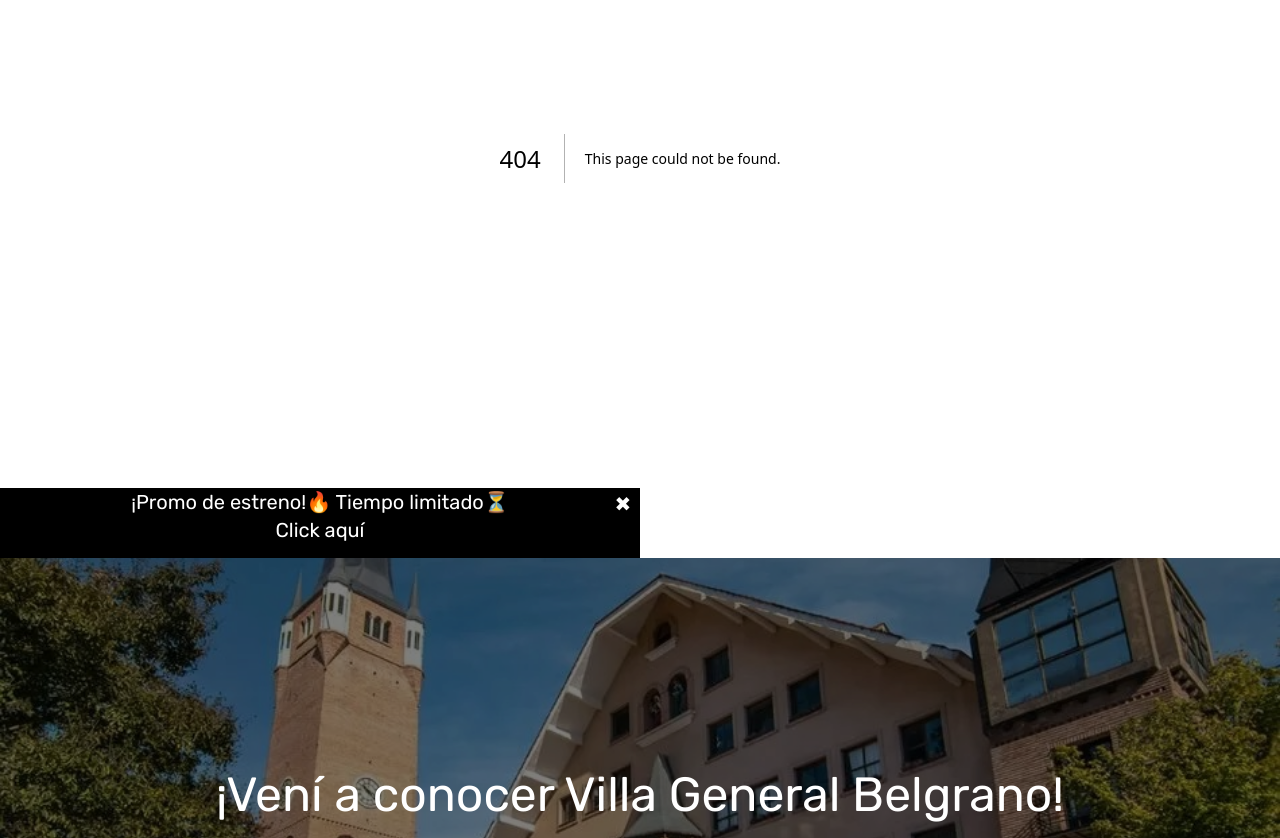
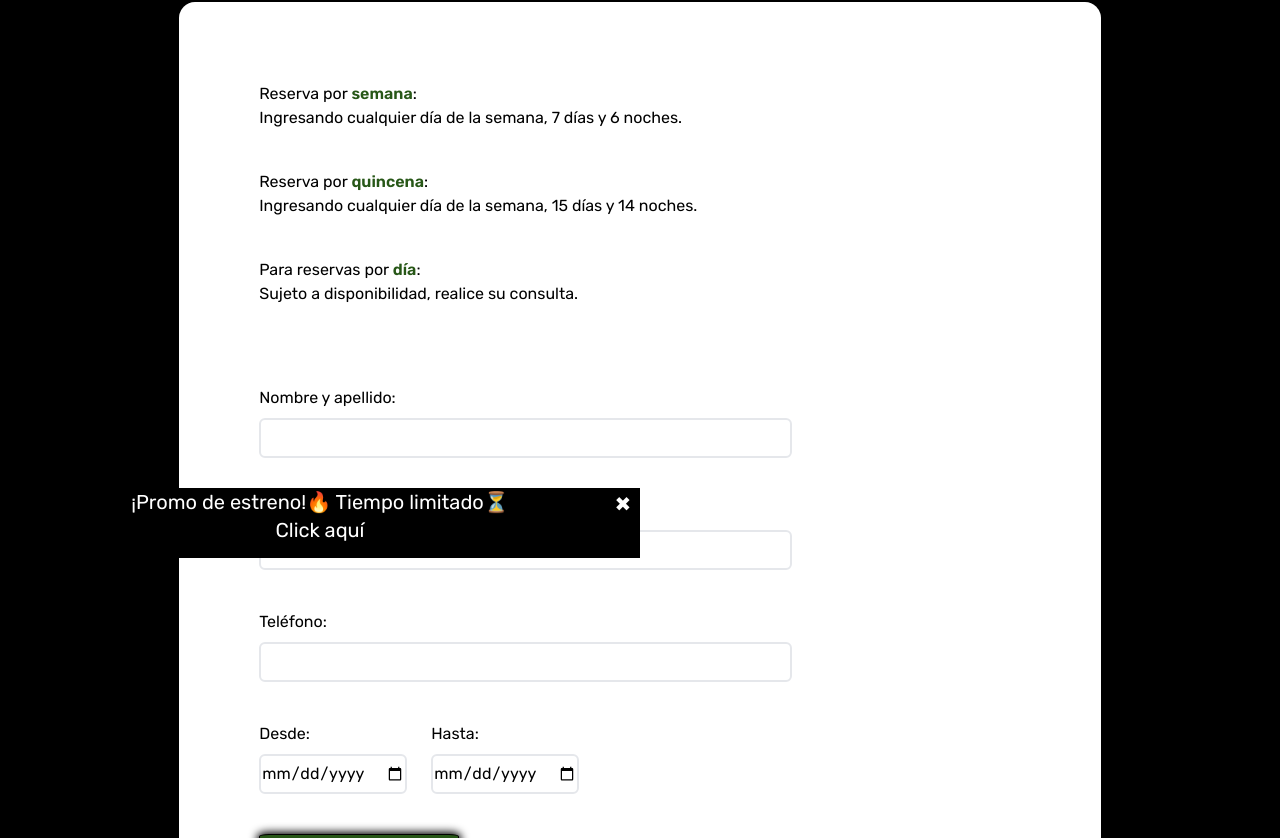
Before and after one commit to Nahuel1077/AiresDeLagunitas, a Next.js app: page /reservas in a window 1280 px wide. Before the commit this address had no page. Shown: the part 242-1080 px from the top of the page. Built offline with nearby package versions, Linux system fonts and the light colour scheme.

Commit message:
final link and pictures

```diff
--- a/app/components/Contact.js
+++ b/app/components/Contact.js
@@ -11,7 +11,7 @@ export default function Contact(){
             <div className="sm:p-[4rem] p-2 flex flex-col xl:flex-row w-full gap-8 sm:gap-0">
                 <div className="flex flex-col self-center w-full sm:max-w-[70%] xl:w-full sm:p-[4rem] rounded-2xl bg-white gap-6 shadow-[black_0px_0px_10px_0px]">
                     <h3 className="text-3xl h3 font-semibold p-4">Escríbanos</h3>
-                    <form className="gap-10 flex flex-col p-4" action="https://formsubmit.co/nahuh08@gmail.com" method="POST">
+                    <form className="gap-10 flex flex-col p-4" action="https://formsubmit.co/altosdelagunitas@gmail.com" method="POST">
                         <div className="flex flex-col gap-2 flex-wrap items-start">
                             <label htmlFor="name">Nombre</label>
                             <input type="text" id="name" name="name" requiredplaceholder="Nombre" className="border-2 border-gray-200 rounded-md w-full md:w-[70%] h-[40px]"></input>
@@ -51,7 +51,7 @@ export default function Contact(){
                                 ✉
                                 <ul className="flex flex-col items-start">
                                     <li>Email</li>
-                                    <Link href="mailto:airesdelagunitas@gmail.com?subject=Consulta%20sobre%20reserva">airesdelagunitas@gmail.com</Link>
+                                    <Link href="mailto:altosdelagunitas@gmail.com?subject=Consulta%20sobre%20reserva">airesdelagunitas@gmail.com</Link>
                                 </ul>
                             </div>
                             <div className="flex flex-row gap-4">
--- a/app/components/Nav.js
+++ b/app/components/Nav.js
@@ -37,8 +37,8 @@ export default function Nav(){
                 />
             </Link>
             <ul className={`${menuOpen ? "flex flex-col gap-6 text-white items-end right-0 bg-[#000000cf] w-full backdrop-blur-md sm:block absolute top-0 p-[100px_30px_10px_0px] text-md" : "sm:flex flex-row gap-14 text-white items-center text-2xl hidden" }`}>
-                <li className={`${menuOpen ? "text-lg" : "text-2xl" }`}><Link href="tarifas" className="group hover:text-[#c9c9c9] flex flex-row items-end justify-center">Tarifas<span className="hidden sm:block absolute scale-0 bg-transparent w-[65px] h-[2px] transition-transform duration-300 ease-in-out group-hover:scale-100 group-hover:bg-[#275717]"></span></Link></li>
-                <li className={`${menuOpen ? "text-lg" : "text-2xl" }`}><Link href="#" className="group hover:text-[#c9c9c9] flex flex-row items-end justify-center">Reservas<span className="hidden sm:block absolute scale-0 bg-transparent w-[85px] h-[2px] transition-transform duration-300 ease-in-out group-hover:scale-100 group-hover:bg-[#275717]"></span></Link></li>
+                <li className={`${menuOpen ? "text-lg" : "text-2xl" }`}><Link href="/tarifas" className="group hover:text-[#c9c9c9] flex flex-row items-end justify-center">Tarifas<span className="hidden sm:block absolute scale-0 bg-transparent w-[65px] h-[2px] transition-transform duration-300 ease-in-out group-hover:scale-100 group-hover:bg-[#275717]"></span></Link></li>
+                <li className={`${menuOpen ? "text-lg" : "text-2xl" }`}><Link href="/reservas" className="group hover:text-[#c9c9c9] flex flex-row items-end justify-center">Reservas<span className="hidden sm:block absolute scale-0 bg-transparent w-[85px] h-[2px] transition-transform duration-300 ease-in-out group-hover:scale-100 group-hover:bg-[#275717]"></span></Link></li>
                 <li className={`${menuOpen ? "text-lg" : "text-2xl" }`}><Link href="/fotos" className="group hover:text-[#c9c9c9] flex flex-row items-end justify-center">Fotos<span className="hidden sm:block absolute scale-0 bg-transparent w-[55px] h-[2px] transition-transform duration-300 ease-in-out group-hover:scale-100 group-hover:bg-[#275717]"></span></Link></li>
                 <li className={`${menuOpen ? "text-lg" : "text-2xl" }`}><Link href="#contact" className="group hover:text-[#c9c9c9] flex flex-row items-end justify-center">Contacto<span className="hidden sm:block absolute scale-0 bg-transparent w-[75px] h-[2px] transition-transform duration-300 ease-in-out group-hover:scale-100 group-hover:bg-[#275717]"></span></Link></li>
             </ul>
--- a/app/faq/page.js
+++ b/app/faq/page.js
@@ -6,14 +6,14 @@ import { useState } from "react";
 export default function Faq(){
 
     const qa = [
-        {id:1, pregunta:"¿Dónde están ubicadas las cabañas?", respuesta:"Las cabañas se encuentran en Villa General Belgrano, en el barrio cerrado 'Las Lagunitas', a 10 minutos del centro cívico, y con salida a la ruta camino a Los Reartes."},
+        {id:1, pregunta:"¿Dónde están ubicadas las cabañas?", respuesta:"Las cabañas se encuentran en Villa General Belgrano, en el barrio semi-cerrado 'Las Lagunitas', a 10 minutos del centro cívico, y con salida a la ruta camino a Los Reartes."},
         {id:2, pregunta:"¿Incluye desayuno?", respuesta:"Por el momento, no tenemos servicio de comidas en general, pero podemos darte unas excelentes recomendaciones de lugares para comer bien y que son amigables al bolsillo."},
-        {id:3, pregunta:"¿A qué hora se hace el check-in? ¿Y a qué hora el check-out?", respuesta:"Para ingresar pedimos que sea después del mediodía, aunque se puede arreglar para entrar por la mañana, sujeto a disponibilidad. El check-out es hasta las 11am."},
+        {id:3, pregunta:"¿A qué hora se hace el check-in? ¿Y a qué hora el check-out?", respuesta:"Para ingresar pedimos que sea después de la 1:00 pm, aunque se puede arreglar para entrar por la mañana, sujeto a disponibilidad. El check-out es hasta las 10:00 am."},
         {id:4, pregunta:"¿Cuentan con estacionamiento?", respuesta:"Si, tenemos estacionamiento incluido para vehículos de 2 ejes."},
         {id:5, pregunta:"¿Qué documentación debo presentar para ingresar?", respuesta:"Únicamente con DNI o pasaporte para poder firmar el check-in."},
         {id:6, pregunta:"¿Cuándo pago por la estadía?", respuesta:"Al momento de reservar se toma el 50% de la estadía. El saldo restante se abona al ingresar, sin excepciones."},
-        {id:7, pregunta:"¿Se aceptan mascotas?", respuesta:"No, no aceptamos mascotas de ningún tipo."},
-        {id:8, pregunta:"¿Puedo recibir visitas no alojadas en el hotel?", respuesta:"Este servicio tiene cargo adicional por persona y está sujeto a disponibilidad, con el fin de no superar la capacidad máxima del complejo."},
+        {id:7, pregunta:"¿Se aceptan mascotas?", respuesta:"Únicamente con aviso y autorización previa por parte del establecimiento."},
+        {id:8, pregunta:"¿Puedo recibir visitas no alojadas en el hotel?", respuesta:"No se permiten visitas de personas que no estén alojadas en el hotel."},
         {id:9, pregunta:"Soy turista extranjero, ¿cómo evito el IVA?", respuesta:"Para ello, es necesario cumplir con los siguientes requisitos: 1) Pagar tu cuenta de hotel mediante tarjeta de débito o crédito internacional emitida fuera de la República Argentina. 2)Presentar para su digitalización, al momento de realizar el pago, tu pasaporte (o documento de identidad válido) con el sello de ingreso al país o ticket emitido por la Dirección de Migraciones de tu ingreso. 3) Ningún argentino y/o Argentina puede haberse alojado en la misma habitación durante la estadía. "},
     ];
 
--- a/app/fotos/page.js
+++ b/app/fotos/page.js
@@ -20,7 +20,7 @@ export default function Fotos(){
                 <h1 className="sm:text-6xl text-xl text-shadow-lg text-center">¡Cabañas a estrenar!</h1>
                 <p className="sm:text-3xl text-xl text-shadow-lg">A pocos minutos del centro</p>
             </div>
-            <div className="xl:absolute sm:bottom-[300px] xl:block contents relative z-10 items-center justify-center sm:text-3xl pt-1.5 sm:p-0">
+            <div className="xl:absolute sm:top-[80vh] xl:block contents relative z-10 items-center justify-center sm:text-3xl pt-1.5 sm:p-0">
                 <Link href="#"><button className="button">Reservar</button></Link>
             </div>
             </div>
--- a/app/layout.js
+++ b/app/layout.js
@@ -49,8 +49,8 @@ export default function RootLayout({ children }) {
           <section className="flex flex-col p-6 sm:flex-row-reverse gap-6 justify-around items-center bg-black">
           <ul className="flex flex-col  gap-2 text-white items-center text-md">
             <Link href="/faq" className="hover:underline">FAQ</Link>
-            <Link href="#" className="hover:underline">Reservas</Link>
-            <Link className="hover:underline" href="https://drive.google.com/file/d/1cIs1G59Jhd0PJicem7LUxk6emLb8Op6q/view">Términos y condiciones</Link>
+            <Link href="/" className="hover:underline">Reservas</Link>
+            <Link className="hover:underline" href="https://docs.google.com/document/d/e/2PACX-1vT8UnXfUQUBWd9WzMud7IzR0rdiEwH-U9ej1D1lWWsYb-Q-Y7dGkcGPyY08YwOPmJNKHWqmZ0LKybas/pub">Términos y condiciones</Link>
           </ul>
           <Image
           width={200}
--- a/app/page.js
+++ b/app/page.js
@@ -18,7 +18,7 @@ export default function Home() {
           <h1 className="sm:text-6xl text-shadow-lg text-center">Escapada a Villa General Belgrano</h1>
           <p className="sm:text-3xl text-shadow-lg">Animate a respirar el aire de las sierras</p>
         </div>
-        <div className="xl:absolute sm:bottom-[300px] xl:block contents relative z-10 items-center justify-center sm:text-3xl pt-1.5 sm:p-0">
+        <div className="xl:absolute sm:top-[80vh] xl:block contents relative z-10 items-center justify-center sm:text-3xl pt-1.5 sm:p-0">
           <Link href="/tarifas"><button className="button">Ver tarifas</button></Link>
         </div>
       </div>
--- /dev/null
+++ b/app/reservas/page.js
@@ -0,0 +1,56 @@
+import Link from "next/link"
+
+export default function Reservas(){
+
+    return(
+        <section className="w-full flex flex-col items-center bg-black gap-8 sm:gap-0 pt-22">
+            <div className="pt-8 text-center">
+                <h3 className="text-3xl font-semibold text-white">Reserve su estadía</h3>
+                <p className="text-white">Consulte disponibilidad</p>
+            </div>
+            <div className="sm:p-[4rem] p-2 flex flex-col items-center w-full gap-8 sm:gap-0">
+                <div className="flex flex-col self-center w-full sm:max-w-[80%] xl:w-full sm:p-[4rem] rounded-2xl bg-white gap-12 shadow-[black_0px_0px_10px_0px]">
+                    <div className="flex flex-col items-center sm:p-4 p-2 gap-10 w-full">
+                        <div className="flex flex-col items-start w-full">
+                            <h3>Reserva por <span className="highlight">semana</span>:</h3>
+                            <p>Ingresando cualquier día de la semana, 7 días y 6 noches.</p>
+                        </div>
+                        <div className="flex flex-col items-start w-full">
+                            <h3>Reserva por <span className="highlight">quincena</span>:</h3>
+                            <p>Ingresando cualquier día de la semana, 15 días y 14 noches.</p>
+                        </div>
+                        <div className="flex flex-col items-start w-full">
+                            <h3 className="text-start">Para reservas por <span className="highlight">día</span>:</h3>
+                            <p>Sujeto a disponibilidad, realice su consulta.</p>
+                        </div>
+                    </div>
+                    <form className="gap-10 flex flex-col p-4" action="https://formsubmit.co/altosdelagunitas@gmail.com" method="POST">
+                        <div className="flex flex-col gap-2 flex-wrap items-start">
+                            <label htmlFor="name">Nombre y apellido:</label>
+                            <input type="text" id="name" name="name" requiredplaceholder="Nombre" className="border-2 border-gray-200 rounded-md w-full md:w-[70%] h-[40px]"></input>
+                        </div>
+                        <div className="flex flex-col gap-2 flex-wrap items-start">
+                            <label htmlFor="email">Email:</label>
+                            <input type="email" id="email" name="email" requiredplaceholder="Email" className="border-2 border-gray-200 rounded-md w-full md:w-[70%] h-[40px]"></input>
+                        </div>
+                        <div className="flex flex-col gap-2 flex-wrap items-start">
+                            <label htmlFor="number">Teléfono:</label>
+                            <input type="number" id="number" name="number" requiredplaceholder="Teléfono" className="border-2 border-gray-200 rounded-md w-full md:w-[70%] h-[40px]"></input>
+                        </div>
+                        <div className="flex flex-row gap-6 flex-wrap items-start">
+                            <div className="flex flex-col gap-2">
+                                <label htmlFor="checkin">Desde:</label>
+                                <input type="date" id="checkin" name="checkin" requiredplaceholder="Check-in" className="border-2 border-gray-200 rounded-md h-[40px]"></input>
+                            </div>
+                            <div className="flex flex-col gap-2">
+                                <label htmlFor="checkin">Hasta:</label>
+                                <input type="date" id="checkout" name="checkout" requiredplaceholder="Check-out" className="border-2 border-gray-200 rounded-md h-[40px]"></input>
+                            </div>
+                        </div>
+                        <button type="submit" id="submit" className="button hover:button">Consultar</button>
+                    </form>
+                </div>
+            </div>
+        </section>
+    )
+}
--- a/app/tarifas/page.js
+++ b/app/tarifas/page.js
@@ -5,7 +5,7 @@ import Link from "next/link";
 export default function Tarifas() {
 
     const tarifas = [
-        {id:1, title:"semana", price:1400000, discount:10,},
+        {id:1, title:"semana", price:1550000, discount:10,},
         {id:2, title:"quincena", price:2500000, discount:15,},
     ];
 
@@ -40,7 +40,7 @@ export default function Tarifas() {
                 <p className="sm:text-3xl text-xl text-shadow-lg">A pocos minutos del centro</p>
             </div>
             <div className="xl:absolute sm:bottom-[300px] xl:block contents relative z-10 items-center justify-center sm:text-3xl pt-1.5 sm:p-0">
-                <Link href="#"><button className="button" id="promo">Booking</button></Link>
+                <Link href="https://www.booking.com/Share-cgsT1H"><button className="button" id="promo">Booking</button></Link>
             </div>
             </div>
             <div className="flex flex-col items-center w-full">
@@ -48,10 +48,10 @@ export default function Tarifas() {
                 <div className="flex flex-col lg:flex-row gap-4 items-center p-6 sm:p-16 justify-evenly w-full">
                     {tarifas.map((t) => (<div key={t.id} className="card bg-[#fffbce] flex flex-col gap-2 w-[200px] text-center p-4 justify-self-stretch">
                         <h4 className="h3">Por {t.title}</h4>
-                        <h3 className="h3">Desde ${t.price*t.discount/100+t.price}</h3>
-                        <h1 className="text-3xl">-${t.price*t.discount/100}</h1>
+                        <h3 className="h3">Desde ${t.price}</h3>
+                        <h1 className="text-3xl">-${Math.floor(t.price*t.discount/100)}</h1>
                         <p>¡Descuento: {t.discount}%!</p>
-                        <h1 className="text-3xl font-semibold text-[#275717]">Total: ${t.price}</h1>
+                        <h1 className="text-3xl font-semibold text-[#275717]">Total: ${Math.floor(t.price-t.price*t.discount/100)}</h1>
                     </div>))}
                 </div>
                 <p>*Reservando directamente.</p>
```
